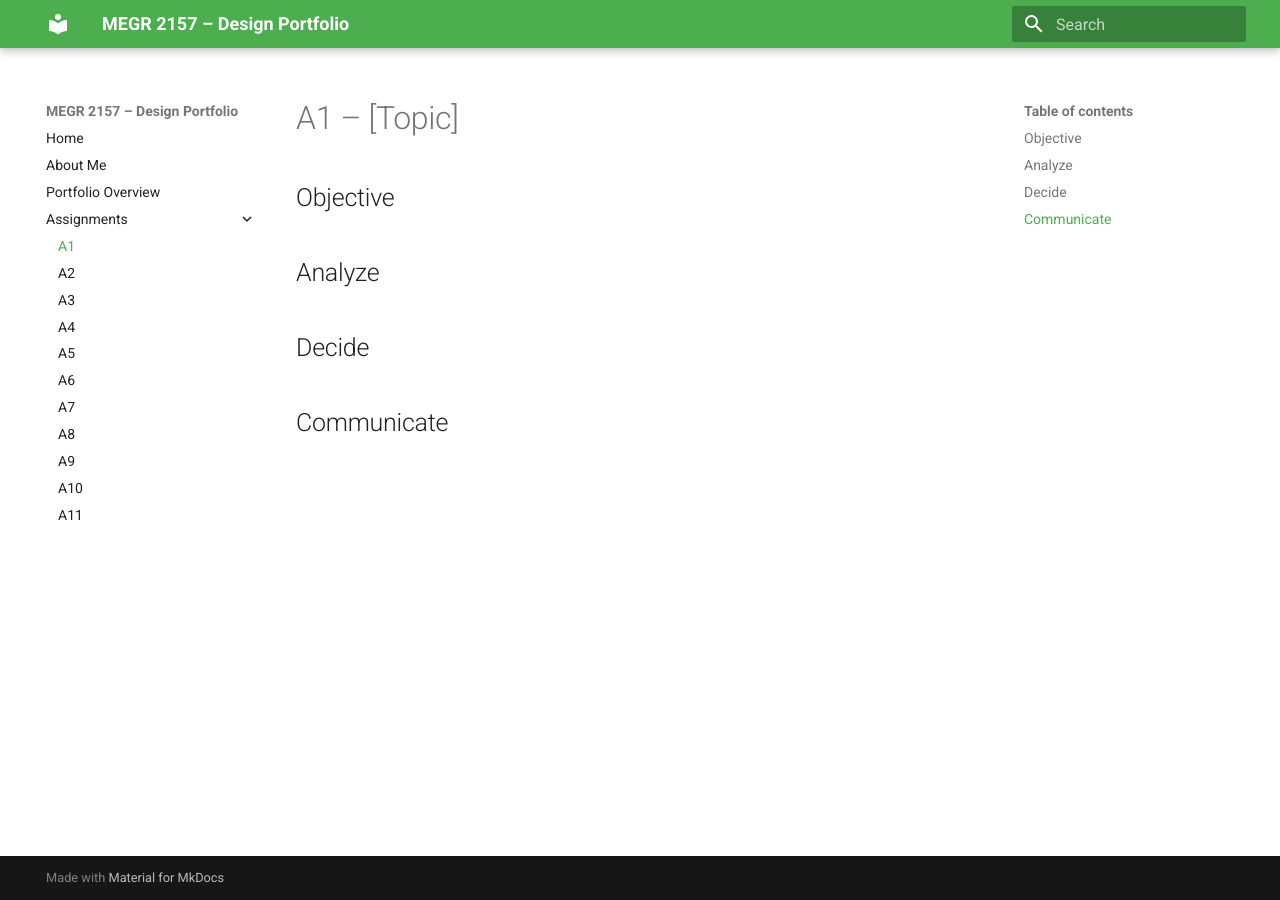
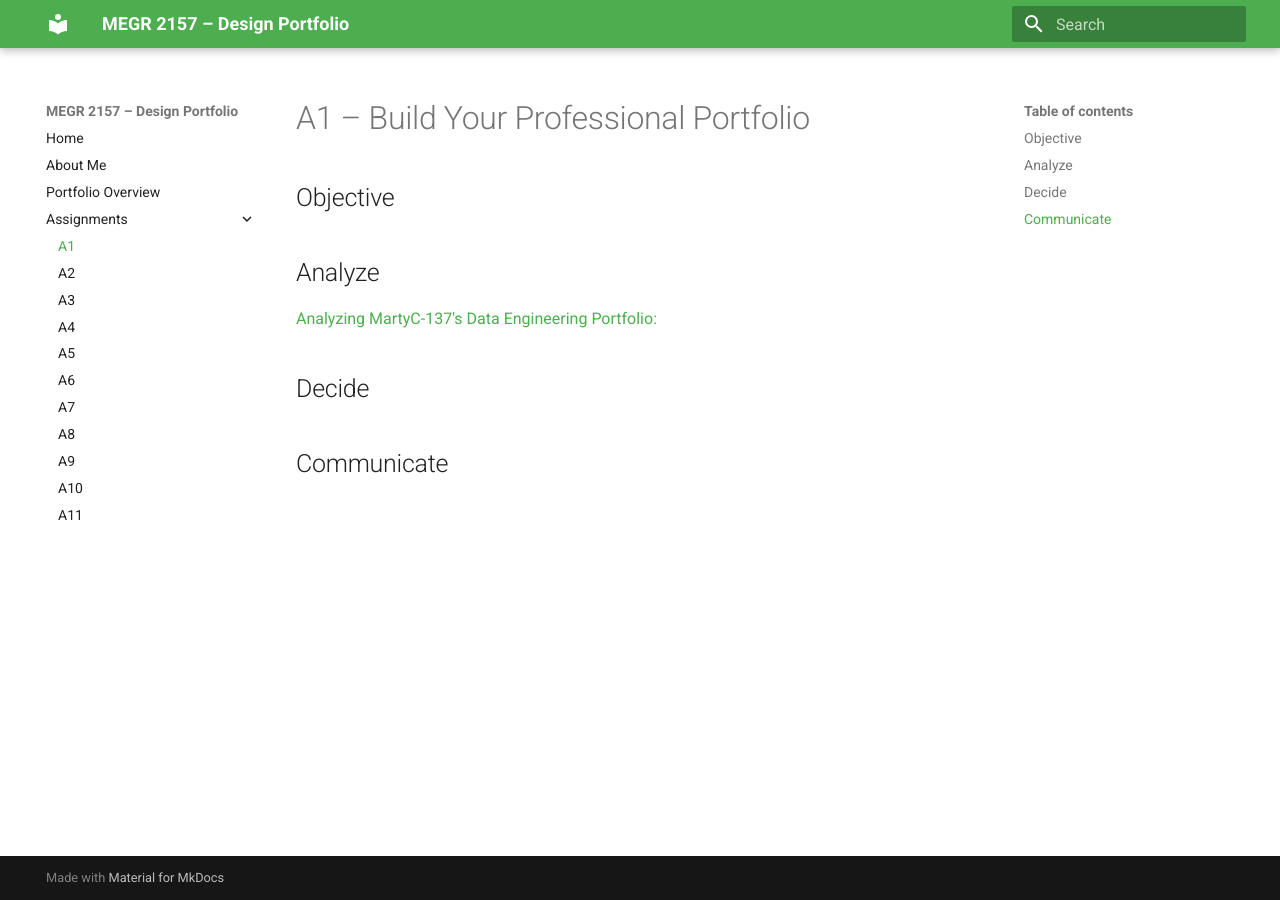
Before and after one commit to EthanMinton/megr2157-portfolio, an MkDocs documentation site: the page built from docs/assignments/A01/index.md, in a window 1280 px wide. Built offline with MkDocs 1.6.1 and Material for MkDocs 9.7.7, drawn with Linux system fonts in a browser that asks for light colours.

Commit message:
Update index.md
Heading Change Test

```diff
--- a/docs/assignments/A01/index.md
+++ b/docs/assignments/A01/index.md
@@ -1,10 +1,12 @@
-# A1 – [Topic]
+# A1 – Build Your Professional Portfolio
 
 ## Objective
 
 
+
 ## Analyze
 
+[Analyzing MartyC-137's Data Engineering Portfolio:](https://github.com/MartyC-137/Data-Engineering)
 
 ## Decide
 
```
